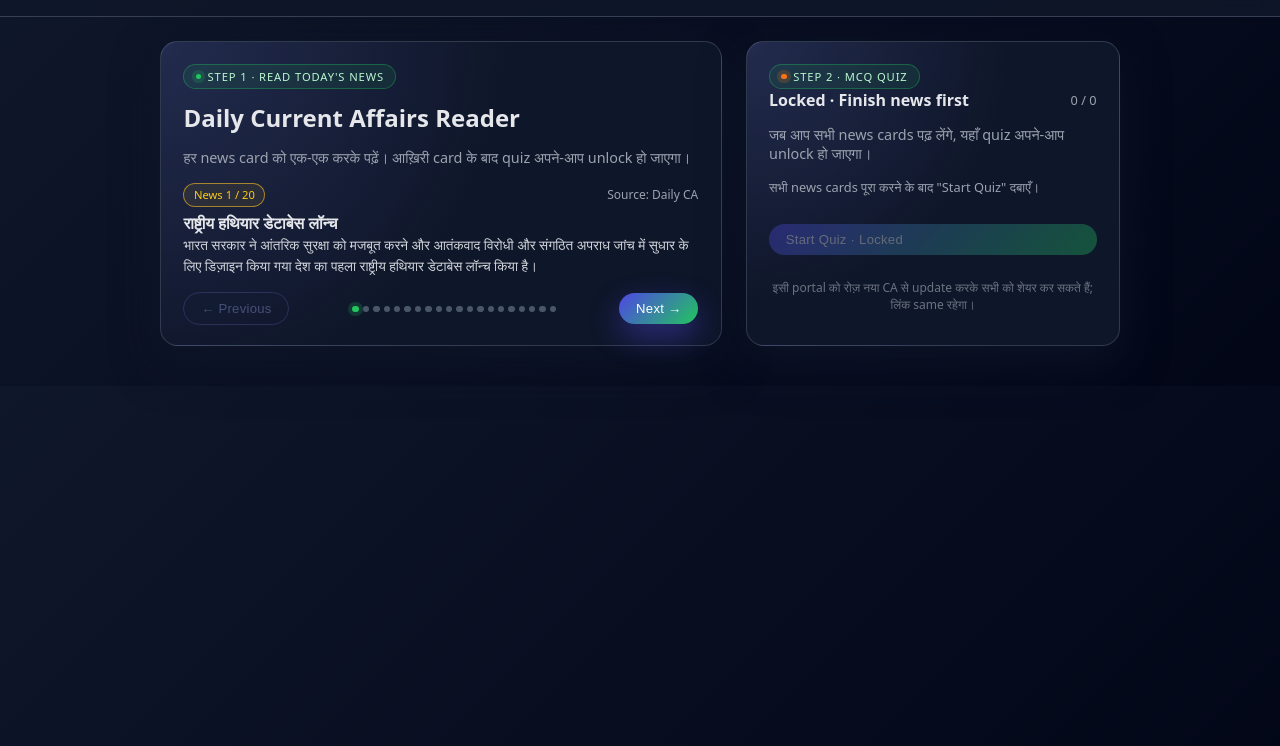
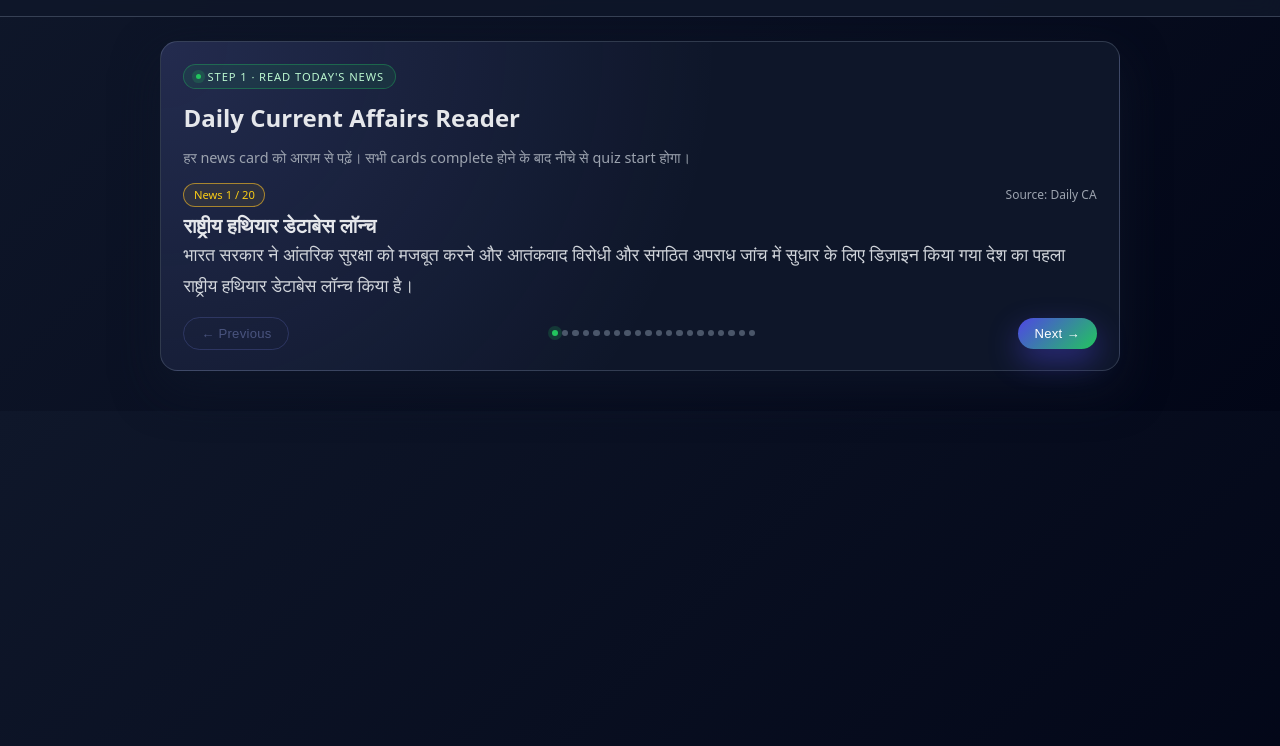
Before and after one commit to sudhanshu521/daily-ca-question, a plain HTML site: page index.html in a window 1280 px wide. Shown: the part 54-800 px from the top of the page. Drawn offline with Linux system fonts and the light colour scheme.

Commit message:
New Screen Update index.html

```diff
--- a/index.html
+++ b/index.html
@@ -11,8 +11,6 @@
     .brand {font-weight:700;letter-spacing:.04em;text-transform:uppercase;font-size:.9rem;color:#a5b4fc;}
     .date-select {padding:.4rem .75rem;border-radius:999px;border:1px solid rgba(129,140,248,0.6);background:rgba(15,23,42,0.95);color:#e5e7eb;font-size:.8rem;cursor:pointer;}
     .container {max-width:960px;margin:1.5rem auto 2.5rem;padding:0 1.25rem;}
-    .grid {display:grid;gap:1.5rem;grid-template-columns:minmax(0,2.1fr) minmax(0,1.4fr);}
-    @media (max-width:900px){.grid{grid-template-columns:minmax(0,1fr);}}
     .card {border-radius:1.1rem;padding:1.25rem 1.4rem;background:radial-gradient(circle at top left,rgba(129,140,248,0.18),transparent 55%),rgba(15,23,42,0.98);border:1px solid rgba(148,163,184,0.25);box-shadow:0 18px 45px rgba(15,23,42,0.75);}
     .pill {display:inline-flex;align-items:center;gap:.4rem;font-size:.7rem;text-transform:uppercase;letter-spacing:.08em;padding:.25rem .7rem;border-radius:999px;background:rgba(34,197,94,0.1);color:#bbf7d0;border:1px solid rgba(34,197,94,0.35);}
     .pill span.dot {width:.35rem;height:.35rem;border-radius:999px;background:#22c55e;box-shadow:0 0 0 4px rgba(34,197,94,0.18);}
@@ -20,8 +18,8 @@
     .subtitle {font-size:.9rem;color:#9ca3af;max-width:32rem;}
     .badge {font-size:.7rem;padding:.2rem .6rem;border-radius:999px;border:1px solid rgba(251,191,36,0.6);color:#facc15;background:rgba(251,191,36,0.08);}
     .news-header {display:flex;justify-content:space-between;align-items:center;gap:.75rem;margin-bottom:.35rem;}
-    .news-title {font-size:1rem;font-weight:600;color:#e5e7eb;}
-    .news-body {font-size:.85rem;color:#d1d5db;line-height:1.55;}
+    .news-title {font-size:1.25rem;font-weight:600;color:#e5e7eb;}
+    .news-body {font-size:1.1rem;color:#d1d5db;line-height:1.75;}
     .nav-btns {display:flex;justify-content:space-between;align-items:center;gap:.75rem;margin-top:1rem;}
     .button {border-radius:999px;padding:.5rem 1.05rem;font-size:.82rem;border:none;cursor:pointer;display:inline-flex;align-items:center;gap:.35rem;font-weight:500;letter-spacing:.02em;}
     .button-primary {background:linear-gradient(135deg,#4f46e5,#22c55e);color:white;box-shadow:0 12px 30px rgba(79,70,229,0.45);}
@@ -33,9 +31,9 @@
     .quiz-header {display:flex;justify-content:space-between;align-items:center;margin-bottom:.5rem;}
     .quiz-title {font-size:1rem;font-weight:600;color:#e5e7eb;}
     .quiz-counter {font-size:.8rem;color:#9ca3af;}
-    .question {margin:.9rem 0 .5rem;font-size:.9rem;color:#e5e7eb;}
+    .question {margin:.9rem 0 .5rem;font-size:.95rem;color:#e5e7eb;}
     .options {display:grid;gap:.45rem;}
-    .option {position:relative;border-radius:.8rem;padding:.5rem .75rem;font-size:.82rem;border:1px solid rgba(148,163,184,0.45);background:rgba(15,23,42,0.9);cursor:pointer;display:flex;gap:.55rem;align-items:flex-start;}
+    .option {position:relative;border-radius:.8rem;padding:.5rem .75rem;font-size:.85rem;border:1px solid rgba(148,163,184,0.45);background:rgba(15,23,42,0.9);cursor:pointer;display:flex;gap:.55rem;align-items:flex-start;}
     .option input {margin-top:.15rem;}
     .option.correct {border-color:rgba(34,197,94,0.85);background:rgba(22,163,74,0.15);}
     .option.wrong {border-color:rgba(248,113,113,0.85);background:rgba(127,29,29,0.2);}
@@ -56,15 +54,16 @@
       </select>
     </div>
   </header>
+
   <main class="container">
     <div id="loading" class="loading">📄 लोड कर रहे हैं...</div>
-    <div id="content" style="display:none;">
-      <div class="grid">
-        <!-- News Reader Panel -->
+
+    <!-- NEWS SCREEN ONLY -->
+    <div id="news-screen" style="display:none;">
       <section class="card" id="news-panel">
         <span class="pill"><span class="dot"></span>Step 1 · Read today's news</span>
         <h1>Daily Current Affairs Reader</h1>
-          <p class="subtitle">हर news card को एक‑एक करके पढ़ें। आख़िरी card के बाद quiz अपने‑आप unlock हो जाएगा।</p>
+        <p class="subtitle">हर news card को आराम से पढ़ें। सभी cards complete होने के बाद नीचे से quiz start होगा।</p>
 
         <div id="news-content" style="margin-top:1rem;">
           <div class="news-header">
@@ -80,28 +79,32 @@
           <div class="index-dots" id="news-dots"></div>
           <button class="button button-primary" id="next-news">Next →</button>
         </div>
+
+        <button class="button button-primary" id="go-to-quiz"
+                style="margin-top:1.2rem;width:100%;display:none;">
+          Start Quiz · 20 Questions
+        </button>
       </section>
+    </div>
 
-        <!-- Quiz Panel -->
+    <!-- QUIZ SCREEN ONLY -->
+    <div id="quiz-screen" style="display:none;margin-top:1.5rem;">
       <section class="card" id="quiz-panel">
         <span class="pill"><span class="dot" style="background:#f97316;box-shadow:0 0 0 4px rgba(249,115,22,0.18);"></span>Step 2 · MCQ Quiz</span>
         <div class="quiz-header">
-            <div class="quiz-title">Locked · Finish news first</div>
+          <div class="quiz-title">Today's MCQ Quiz</div>
           <div class="quiz-counter" id="quiz-counter">0 / 0</div>
         </div>
-          <p class="subtitle" id="quiz-subtitle">जब आप सभी news cards पढ़ लेंगे, यहाँ quiz अपने‑आप unlock हो जाएगा।</p>
+        <p class="subtitle" id="quiz-subtitle">आपने अभी जो news पढ़ी हैं, उन्हीं पर आधारित 20 MCQ यहाँ होंगे।</p>
 
         <div id="quiz-content" style="margin-top:.8rem;">
-            <p style="font-size:.8rem;color:#9ca3af;">सभी news cards पूरा करने के बाद "Start Quiz" दबाएँ और MCQ solve करें।</p>
+          <p style="font-size:.8rem;color:#9ca3af;">पहले सभी news cards पूरा कीजिए, फिर quiz शुरू होगा।</p>
         </div>
-
-          <button class="button button-primary" id="start-quiz" style="margin-top:1rem;width:100%;" disabled>Start Quiz · Locked</button>
 
         <div class="score-box" id="score-box" style="display:none;"></div>
 
-          <p class="footer-note">इसी portal को रोज़ नया CA से update करके सभी को शेयर कर सकते हैं; लिंक same रहेगा।</p>
+        <p class="footer-note">इसी portal को रोज़ नया CA data के साथ update करके सबको share कर सकते हैं।</p>
       </section>
-      </div>
     </div>
   </main>
 
@@ -111,10 +114,11 @@
     let currentNews = 0;
     let viewedNews = new Set();
 
-    // DOM Elements
     const dateSelect = document.getElementById('date-select');
     const loadingEl = document.getElementById('loading');
-    const contentEl = document.getElementById('content');
+    const newsScreen = document.getElementById('news-screen');
+    const quizScreen = document.getElementById('quiz-screen');
+
     const newsTitleEl = document.getElementById('news-title');
     const newsBodyEl = document.getElementById('news-body');
     const newsIndexEl = document.getElementById('news-index');
@@ -122,7 +126,8 @@
     const newsDotsEl = document.getElementById('news-dots');
     const prevBtn = document.getElementById('prev-news');
     const nextBtn = document.getElementById('next-news');
-    const startQuizBtn = document.getElementById('start-quiz');
+    const goToQuizBtn = document.getElementById('go-to-quiz');
+
     const quizTitleEl = document.querySelector('.quiz-title');
     const quizSubtitleEl = document.getElementById('quiz-subtitle');
     const quizContentEl = document.getElementById('quiz-content');
@@ -131,14 +136,14 @@
 
     let newsItems = [];
     let quizQuestions = [];
+    let currentQ = 0;
+    let score = 0;
+    let quizStarted = false;
 
-    // Fetch JSON
     fetch('daily_ca_data.json')
       .then(r => r.json())
       .then(data => {
         allSets = data;
-
-        // Populate date select
         const keys = Object.keys(allSets).sort().reverse();
         keys.forEach(key => {
           const opt = document.createElement('option');
@@ -147,23 +152,20 @@
           dateSelect.appendChild(opt);
         });
 
-        // Load latest by default
         if (keys.length > 0) {
           dateSelect.value = keys[0];
           loadSet(keys[0]);
         }
 
         loadingEl.style.display = 'none';
-        contentEl.style.display = 'block';
+        newsScreen.style.display = 'block';
       })
       .catch(err => {
         loadingEl.textContent = '❌ JSON फाइल नहीं मिली। daily_ca_data.json को verify करें।';
       });
 
     dateSelect.addEventListener('change', (e) => {
-      if (e.target.value) {
-        loadSet(e.target.value);
-      }
+      if (e.target.value) loadSet(e.target.value);
     });
 
     function loadSet(key) {
@@ -173,12 +175,13 @@
       quizQuestions = set.quiz || [];
       currentNews = 0;
       viewedNews.clear();
-      quizContentEl.innerHTML = '<p style="font-size:.8rem;color:#9ca3af;">सभी news cards पूरा करने के बाद "Start Quiz" दबाएँ।</p>';
-      startQuizBtn.disabled = true;
-      startQuizBtn.textContent = 'Start Quiz · Locked';
-      quizTitleEl.textContent = 'Locked · Finish news first';
-      quizSubtitleEl.textContent = 'जब आप सभी news cards पढ़ लेंगे, यहाँ quiz अपने‑आप unlock हो जाएगा।';
+      quizStarted = false;
+      score = 0;
       scoreBoxEl.style.display = 'none';
+      quizContentEl.innerHTML = '<p style="font-size:.8rem;color:#9ca3af;">पहले सभी news cards पढ़िए, फिर quiz शुरू होगा।</p>';
+      goToQuizBtn.style.display = 'none';
+      quizScreen.style.display = 'none';
+      newsScreen.style.display = 'block';
       renderNews();
     }
 
@@ -193,6 +196,7 @@
 
     function renderNews() {
       const item = newsItems[currentNews];
+      if (!item) return;
       newsTitleEl.textContent = item.title;
       newsBodyEl.textContent = item.body;
       newsIndexEl.textContent = currentNews + 1;
@@ -204,9 +208,7 @@
       renderNewsDots();
       viewedNews.add(currentNews);
 
-      if (viewedNews.size === newsItems.length) {
-        unlockQuiz();
-      }
+      if (viewedNews.size === newsItems.length) unlockQuiz();
     }
 
     prevBtn.addEventListener('click', () => {
@@ -224,18 +226,22 @@
     });
 
     function unlockQuiz() {
-      startQuizBtn.disabled = false;
-      startQuizBtn.textContent = 'Start Quiz · ' + quizQuestions.length + ' Questions';
-      quizTitleEl.textContent = 'Ready · Today\'s MCQ Quiz';
-      quizSubtitleEl.textContent = 'आपने सभी news cards पढ़ लिए हैं। अब इन्हीं से बने questions solve कीजिए।';
+      goToQuizBtn.style.display = 'inline-flex';
+      goToQuizBtn.textContent = 'Start Quiz · ' + quizQuestions.length + ' Questions';
     }
 
-    let currentQ = 0;
-    let score = 0;
-    let quizStarted = false;
+    goToQuizBtn.addEventListener('click', () => {
+      newsScreen.style.display = 'none';
+      quizScreen.style.display = 'block';
+      currentQ = 0;
+      score = 0;
+      quizStarted = true;
+      renderQuestion();
+    });
 
     function renderQuestion() {
       const q = quizQuestions[currentQ];
+      if (!q) return;
       quizCounterEl.textContent = (currentQ + 1) + ' / ' + quizQuestions.length;
       quizContentEl.innerHTML = '';
 
@@ -307,17 +313,8 @@
       scoreBoxEl.style.display = 'block';
       scoreBoxEl.innerHTML =
         'Your score: <span class="score-highlight">' + score + ' / ' + total +
-        ' (' + percentage + '%)</span><br><small style="color:#9ca3af;">अगले दिन के लिए portal update होने का इंतज़ार करें।</small>';
+        ' (' + percentage + '%)</span><br><small style="color:#9ca3af;">कल के नए set के लिए यही लिंक फिर से खोलें।</small>';
     }
-
-    startQuizBtn.addEventListener('click', () => {
-      if (!quizStarted) {
-        quizStarted = true;
-        currentQ = 0;
-        score = 0;
-        renderQuestion();
-      }
-    });
   </script>
 </body>
 </html>
```
Lines whose indentation alone changed are shown as unchanged.
